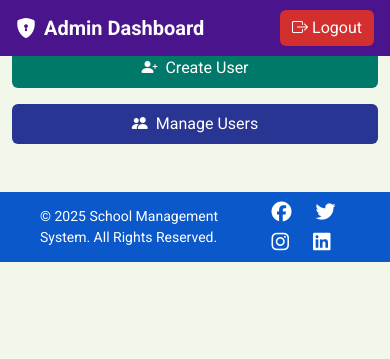
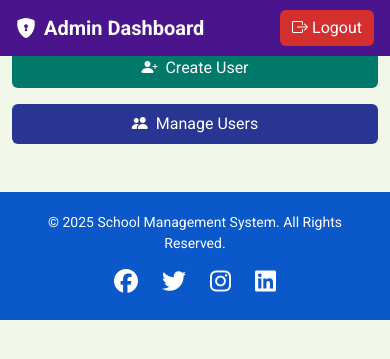
Before and after one commit to sejjtechnologies/school_management_system, a Flask app: page /admin/dashboard in a window 390 px wide. Shown: the top 359 px of the page. Run offline with Flask 3, Linux system fonts and the light colour scheme.

Commit message:
Refactor footer: split left/right, responsive mobile scaling, fixed height

```diff
--- a/templates/footer.html
+++ b/templates/footer.html
@@ -19,14 +19,15 @@
         }
 
         footer {
-            background: #0a58ca; /* Blue background */
+            background: #0a58ca;
             color: #ffffff;
-            padding: 20px 0;
-            height: 70px;
+            padding: 20px;
+            min-height: 70px;
             display: flex;
+            flex-wrap: wrap;
             align-items: center;
             justify-content: space-between;
-            padding: 0 40px;
+            text-align: center;
         }
 
         .footer-left {
@@ -35,14 +36,24 @@
 
         .footer-right a {
             color: #ffffff;
-            margin-left: 20px;
-            font-size: 20px;
+            margin: 0 10px;
+            font-size: 22px;
             text-decoration: none;
             transition: 0.3s;
         }
 
         .footer-right a:hover {
             color: #d1e7ff;
+        }
+            @media (max-width: 600px) {
+            footer {
+                flex-direction: column;
+                gap: 10px;
+            }
+
+            .footer-right a {
+                font-size: 24px;
+            }
         }
     </style>
 </head>
```
